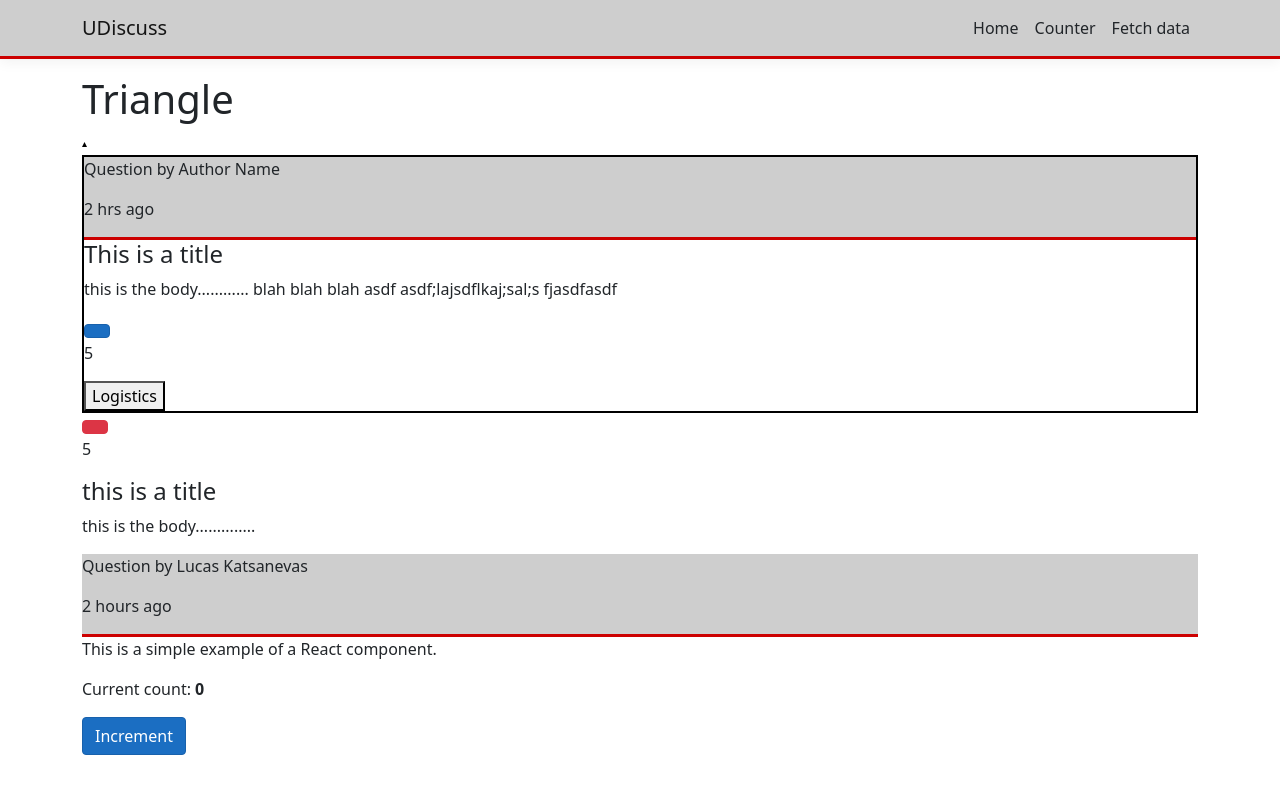
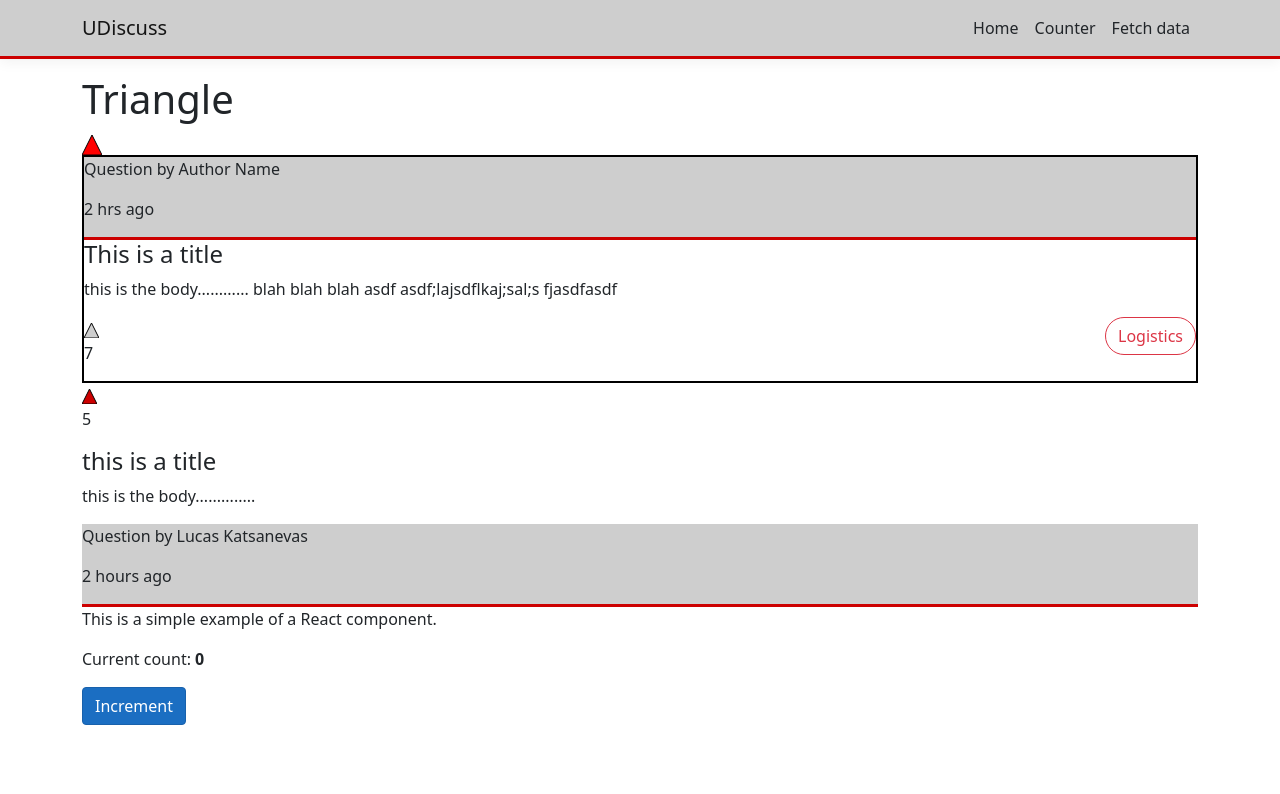
Before and after one commit to kadenhendrickson/UDiscuss, a React (Create React App) app in the folder ClientApp/: page /counter in a window 1280 px wide. Shown: the top 794 px of the page. Built offline with nearby package versions, Linux system fonts and the light colour scheme.

Commit message:
Turned upvote button into a triangle outlined now.

```diff
--- a/ClientApp/src/components/Counter.js
+++ b/ClientApp/src/components/Counter.js
@@ -27,7 +27,7 @@ export class Counter extends Component {
     return (
       <div>
             <h1>Triangle</h1>
-            <Triangle/>
+            <Triangle size={20} color="red"/>
 
 
             <SelectedPost/>
--- a/ClientApp/src/components/SelectedPost/SelectedPost.js
+++ b/ClientApp/src/components/SelectedPost/SelectedPost.js
@@ -14,13 +14,16 @@ export class SelectedPost extends Component {
     static displayName = SelectedPost.name;
 
     render() {
+        const st = {float: 'right'};
         return (
             <div className="post-border border-color">
-                <SelectedPostHeader postType="Question" author="Author Name" timeSincePost="2 hrs ago"/>
-                <SelectedPostTitle title = "This is a title"/>
-                <SelectedPostBody body="this is the body............ blah blah blah asdf asdf;lajsdflkaj;sal;s fjasdfasdf"/>
-                <SelectedPostVoteButton upvotes={5} isToggled={false}/>
-                <SelectedPostTag tagTitle="Logistics"/>
+                <SelectedPostHeader postType="Question" author="Author Name" timeSincePost="2 hrs ago" />
+                <SelectedPostTitle title="This is a title" />
+                <SelectedPostBody body="this is the body............ blah blah blah asdf asdf;lajsdflkaj;sal;s fjasdfasdf" />
+                <div style={st}>
+                    <SelectedPostTag tagTitle="Logistics" />
+                </div>
+                <SelectedPostVoteButton upvotes={7} isToggled={false} />
             </div>
         );
     }
--- a/ClientApp/src/components/SelectedPost/SelectedPostTag.js
+++ b/ClientApp/src/components/SelectedPost/SelectedPostTag.js
@@ -10,7 +10,7 @@ export class SelectedPostTag extends Component {
     render() {
         return (
             <div>
-                <button>{this.props.tagTitle}</button>
+                <button className="btn btn-outline-danger post-tag">{this.props.tagTitle}</button>
             </div>
         );
     }
--- a/ClientApp/src/components/SelectedPost/SelectedPostVoteButton.js
+++ b/ClientApp/src/components/SelectedPost/SelectedPostVoteButton.js
@@ -1,5 +1,6 @@
 import React, { Component } from 'react';
-
+import { Triangle } from './../Triangle';
+import './../css/LightTheme.css';
 /*
  * Represents an upvote button which user can click to toggle their vote.
  *
@@ -34,18 +35,18 @@ export class SelectedPostVoteButton extends Component {
     }
 
 
+    render() {
+        let arrow;
 
-    // TODO - turn toggle button into a triangle.
-    render() {
-        let button;
         if (this.state.isToggled)
-            button = <button className="btn btn-danger" onClick={this.toggleUpvote}></button>;
+            arrow = <Triangle size={15} color="#CC0000"/>;
         else
-            button = <button className="btn btn-primary" onClick={this.toggleUpvote}></button>;
+            arrow = <Triangle size={15} color="#CECECE"/>;
         return (
             <div>
-
-                {button}
+                <div onClick={this.toggleUpvote}>
+                    {arrow}
+                </div>
                 <p aria-live="polite">{this.state.upvotes}</p>
             </div>
         );
--- a/ClientApp/src/components/Triangle.js
+++ b/ClientApp/src/components/Triangle.js
@@ -4,11 +4,11 @@ export class Triangle extends Component {
   static displayName = Triangle.name;
 
     render() {
-        const width = 5;
-        const height = 5;
-        const fill = "black";
+        const width = this.props.size;
+        const height = this.props.size;
+        const fill = this.props.color;
     return (
-        <svg width={width} height={height}>
+        <svg width={width} height={height} stroke="black">
             <path
                 fill={fill}
                 //d={`M 0 0 L ${width} 0 L ${width/2} ${height} L 0 0`}
--- a/ClientApp/src/components/css/Design.css
+++ b/ClientApp/src/components/css/Design.css
@@ -9,3 +9,7 @@
     border-style: solid;
     border-width: 2px;
 }
+
+.post-tag {
+    border-radius: 20px;
+}
```
